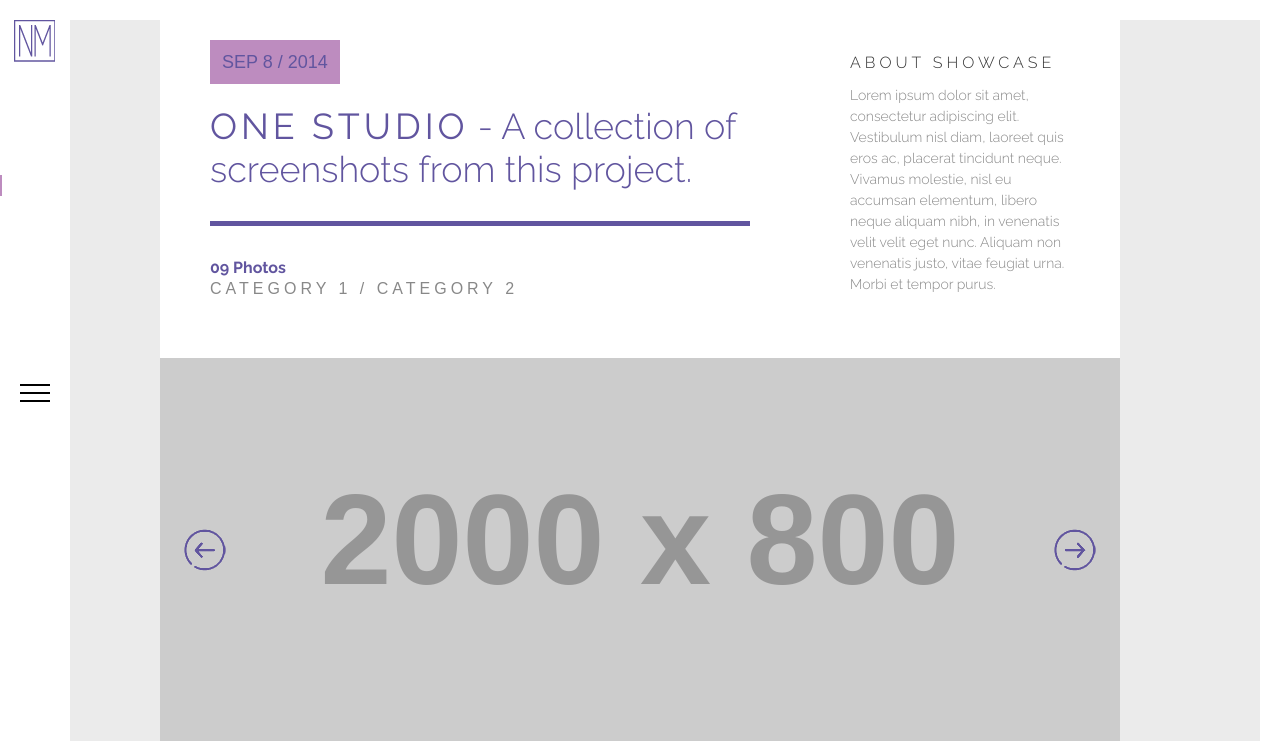
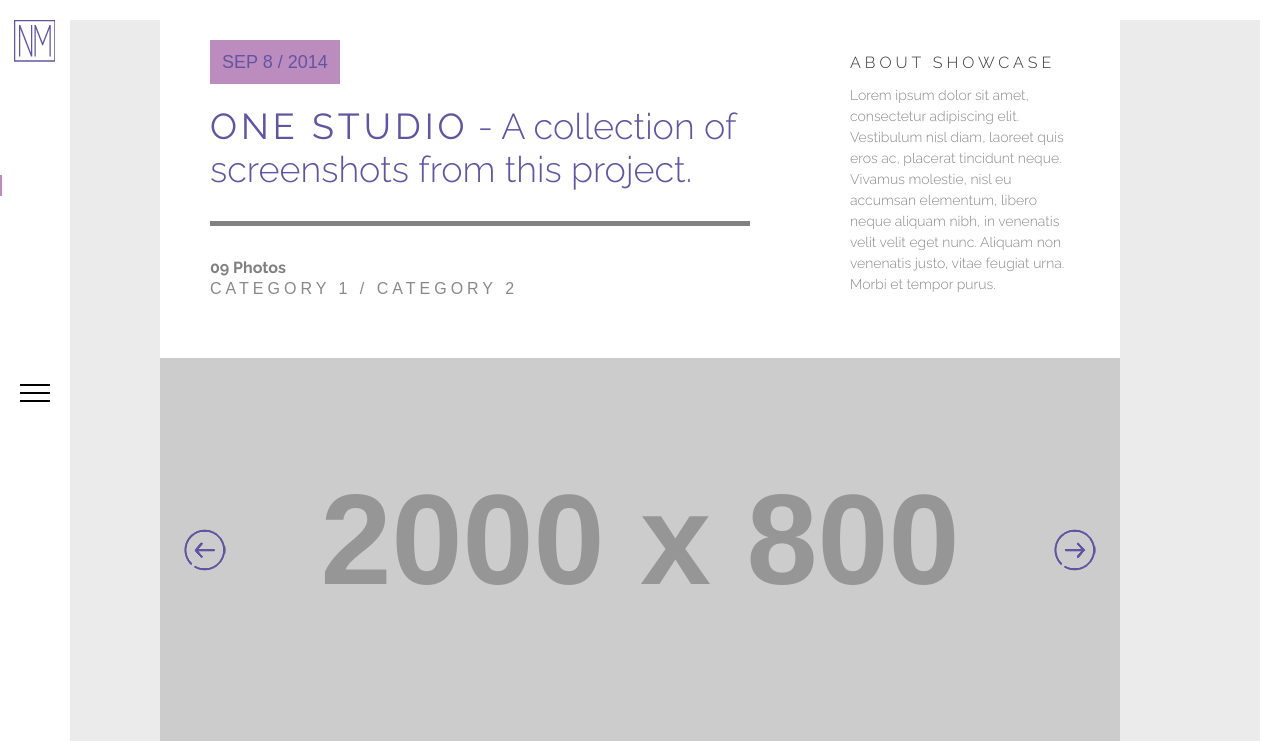
Before and after one commit to tosca/Sandbox1, a PHP site: page /featured-single.html in a window 1280 px wide. Shown: the top 741 px of the page. Run offline with PHP 8.4, Linux system fonts and the light colour scheme; grey boxes labelled with a size stand in for pictures from a placeholder-image service; style sheets or scripts are compiled from the project's sources; some libraries are stand-ins or nearby versions; some web fonts are replaced.

Commit message:
change nat-name color

```diff
--- a/Sandbox/Sandbox/stylesheets/main.css
+++ b/Sandbox/Sandbox/stylesheets/main.css
@@ -660,6 +660,7 @@ h1,h2,h3,h4,h5,h6{
 	margin-bottom: 0;
 	border-top: solid 5px;
 	padding-top: 30px;
+    color:gray;
 }
 .showcase-single-content h4{
 	font-weight: 200;
```
Also changed, not shown: Sandbox/Sandbox/Images/about/nat-name.jpg, Sandbox/Sandbox/Images/about/nat-name@2x.jpg, 1 other file.
